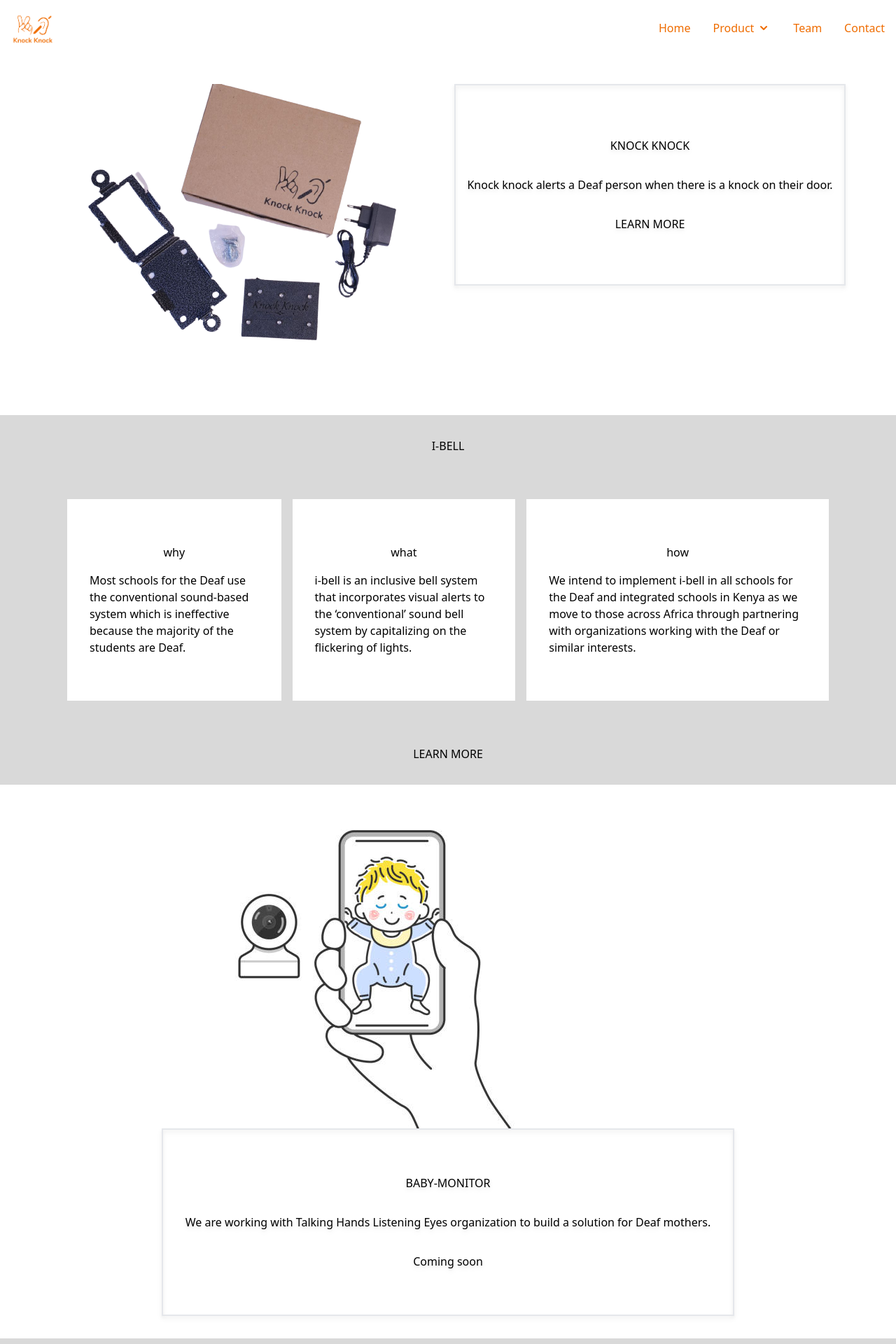
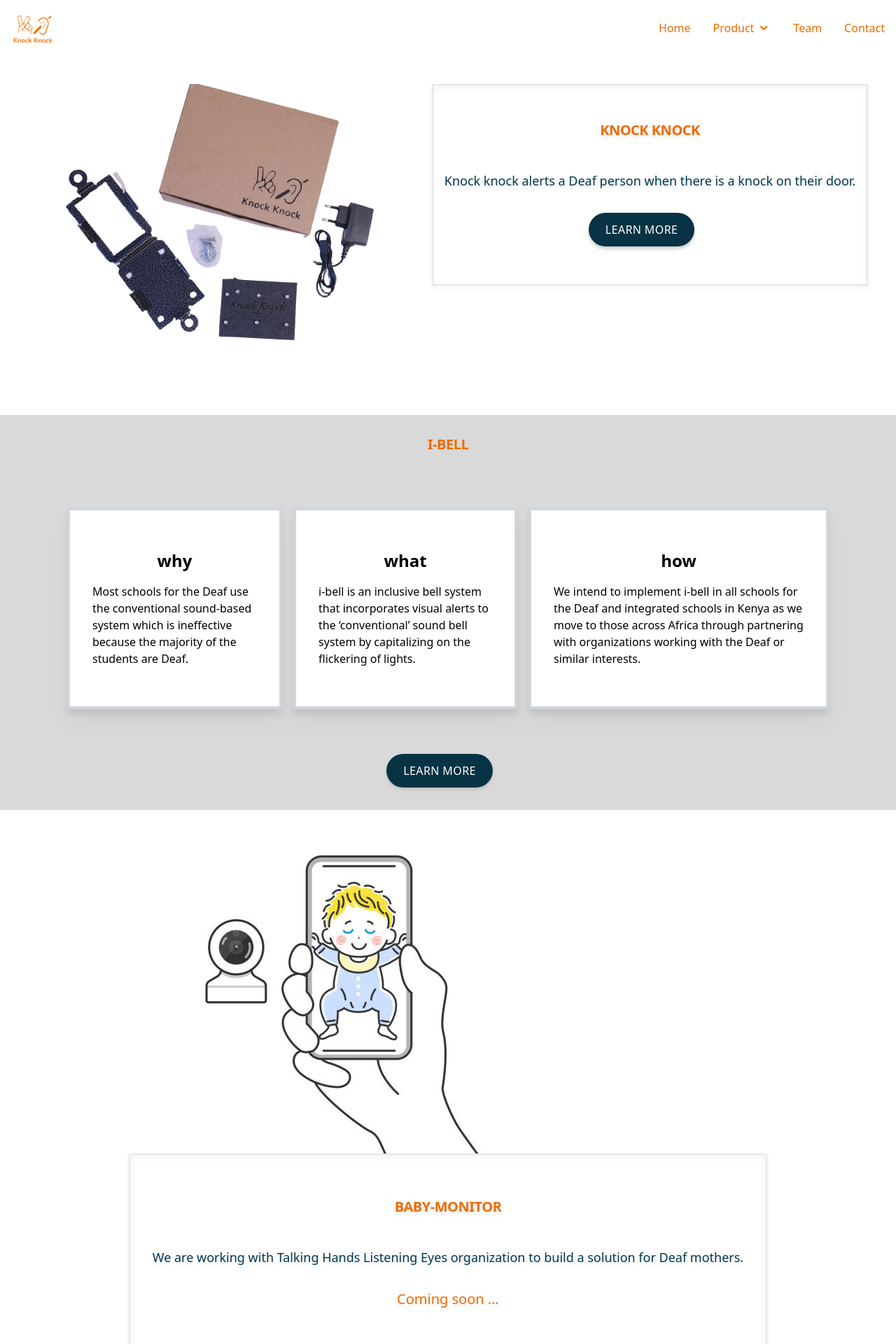
Before and after one commit to murithicollins/Knockknock, a SvelteKit app: page /Product in a window 1280 px wide. Shown: the top 1920 px of the page at 70% size. Built offline with nearby package versions, Linux system fonts and the light colour scheme.

Commit message:
updates on all pages paragraph consistency of all pages

```diff
--- a/src/components/Roadmap.svelte
+++ b/src/components/Roadmap.svelte
@@ -6,12 +6,15 @@
         <h1 class="mb-4 text-xl font-bold leading-none tracking-tight text-[#EF6C00]  dark:text-white">OUR ROADMAP</h1>
     </div>
     <div class="flex justify-center my-4">
-        <p>
+        <p class="md:text-lg text-[#00394F]">
             The vision of knock knock is to build a single platform that convey all kinds of sounds to persons with hearing loss.
             We started by conveying a door knock and our journey is still in progress
         </p>
     </div>
-    <div class="flex justify-center my-8">
-        <img src="img/roadmap.svg" class="" alt="" />
+    <div class="flex justify-center my-8 mx-96">
+        <img src="img/roadmap.png" class=" " alt="This image shows the roadmap for knock knock.
+        They started by building a solution to convey a door knock to the Deaf then proceeded to bell ringing sounds in schools for the Deaf, which they call i-bel.
+        They are currently working towards representing teh sound of baby crying for Deaf Mothers; which they call b. Monitor.
+        Their next step is to look into outside sounds like car hooting. Their eventual goal is to convey numerous sounds within a single gadget." />
     </div>
 </div>
--- a/src/components/herosection.svelte
+++ b/src/components/herosection.svelte
@@ -4,18 +4,23 @@
 
 <div class="flex flex-col-reverse py-16 lg:pt-0 lg:flex-col lg:pb-0 space">
     <div class="flex justify-center mt-20 inset-y-0 top-0 right-0 z-0 w-full max-w-xl px-4 mx-auto md:px-0 lg:pr-0 lg:mb-0 lg:mx-0 lg:w-7/12 lg:max-w-full lg:absolute xl:px-0 ">
-      <img src="img/knock team.png" class="h-1/2 skew-r-6 " alt="" />
+      <img src="img/knock team.png" class="image h-1/2" alt="" />
     </div>
     <div class=" flex flex-col items-start w-full max-w-xl px-4 mx-auto md:px-0 lg:px-8 lg:max-w-screen-xl">
       <div class="mb-16 lg:my-40 lg:max-w-lg lg:pr-5">
-            <h2 class="mb-5 font-sans text-3xl font-bold tracking-tight text-[#EF6C00] sm:text-4xl sm:leading-none">KNOC KNOCK GADGET<br class="hidden md:block" /></h2>
-            <p class="pr-5 mb-5 text-base text-[#00394F] md:text-lg">
+            <h2 class="mb-5 font-sans text-3xl font-bold tracking-tight text-[#EF6C00] sm:text-4xl sm:leading-none">KNOCK KNOCK GADGET<br class="hidden md:block" /></h2>
+            <p class="pr-5 mb-5 text-[#00394F] md:text-lg">
                 listens to sounds in the environment and conveys them in a way perceivable by persons with hearing loss..
             </p>
             <div class="flex items-center ">
             <a
-                href="/"class="inline-flex items-center justify-center h-12 px-6 mr-6 font-medium tracking-wide text-white transition duration-200 rounded-full shadow-md bg-deep-purple-accent-400 hover:bg-deep-purple-accent-700 focus:shadow-outline focus:outline-none bg-cyan-950">Partner With Us</a>
+                href="mailto:info@knockknock.co.ke"class="inline-flex items-center justify-center h-12 px-6 mr-6 font-medium tracking-wide text-white transition duration-200 rounded-full shadow-md bg-deep-purple-accent-400 hover:bg-deep-purple-accent-700 focus:shadow-outline focus:outline-none bg-cyan-950">Partner With Us</a>
             </div>
       </div>
     </div>
 </div>
+<style>
+.image{
+  clip-path: polygon(15% 0, 100% 0, 100% 100%, 0% 100%);
+}
+</style>
--- a/src/components/vision.svelte
+++ b/src/components/vision.svelte
@@ -3,7 +3,7 @@
 </div>
 <div id="cards">
   <div class="flex justify-center my-4">
-    <p>Partner with us in our initiative of helping the Deaf navigate the sound environment.
+    <p class="md:text-lg text-[#00394F]">Partner with us in our initiative of helping the Deaf navigate the sound environment.
       What we are looking for: </p>
   </div>
   <div class="flex justify-center my-8 flex-col md:flex-row">
@@ -11,9 +11,10 @@
       <figcaption class="card__caption">
         <h1 class="card__name">✓  Strategic Partner</h1>
         <div class="card__stats">
-          <p>Lorem ipsum dolor sit amet consectetur adipisicing elit.
-            Eaque at nobis doloremque odit labore provident unde officiis odio sit sint?
-            Vitae accusantium praesentium ullam alias aut quod cum perferendis maiores.
+          <p class="">
+            We are looking to partner with organizations that share the same
+            vision of helping persons with hearing loss to implement the project.
+            The partnership is dynamic, depending on what the organization can
           </p>
         </div>
       </figcaption>
@@ -63,7 +64,7 @@
   transition: 0.4s;
 }
 .card__caption {
-  background-color: rgba(255, 255, 255, 0.65);
+  /* background-color: rgba(255, 255, 255, 0.65); */
   padding: 1em;
   position: relative;
   border-radius: 0 0 3px 3px;
--- a/src/routes/Product/+page.svelte
+++ b/src/routes/Product/+page.svelte
@@ -12,15 +12,17 @@
         <div class="flex items-center justify-center  drop-shadow-md border-2 md:h-72 px-4 ">
             <div class="space-y-8">
                 <div class="flex justify-center" >
-                    <h3>
+                    <h3 class="mb-4 text-xl font-bold leading-none tracking-tight text-[#EF6C00]  dark:text-white">
                         KNOCK KNOCK
                     </h3>
                 </div>
                 <div class="flex items-center">
-                    <p>Knock knock alerts a Deaf person when there is a knock on their door.</p>
+                    <p class="text-[#00394F] md:text-lg">Knock knock alerts a Deaf person when there is a knock on their door.</p>
                 </div>
                 <div class="flex justify-center">
-                    <button>LEARN MORE</button>
+                    <a href="mailto:info@knockknock.co.ke">
+                        <button class="inline-flex items-center justify-center h-12 px-6 mr-6 font-medium tracking-wide text-white transition duration-200 rounded-full shadow-md bg-deep-purple-accent-400 hover:bg-deep-purple-accent-700 focus:shadow-outline focus:outline-none bg-cyan-950">LEARN MORE</button>
+                    </a>
                 </div>
             </div>
 
@@ -30,15 +32,15 @@
     <div class="flex justify-center  bg-[#D9D9D9] p-4 md:p-8">
         <div class="">
             <div class="flex justify-center">
-                <h3>I-BELL</h3>
+                <h3 class="mb-4 text-xl font-bold leading-none tracking-tight text-[#EF6C00]  dark:text-white">I-BELL</h3>
             </div>
             <!-- containers -->
             <div class="flex justify-center items-center" >
                 <div class="flex flex-col md:flex-row justify-center gap-2 md:gap-4  m-4 md:m-8 p-4 md:p-8" >
                     <!-- why -->
-                    <div class="bg-[#ffffff] p-4 md:p-8  h-72 flex items-center">
+                    <div class="bg-[#ffffff] p-4 md:p-8  h-72 flex items-center drop-shadow-xl border-4 border-gray-300">
                         <div class="space-y-4">
-                            <h1 class="flex justify-center">why</h1>
+                            <h1 class="flex justify-center font-bold text-2xl">why</h1>
                             <p class="flex items-center">
                                 Most schools for the Deaf use the conventional sound-based system which is ineffective because the majority of the students are Deaf.
                             </p>
@@ -46,9 +48,9 @@
 
                     </div>
                     <!-- what -->
-                    <div class="p-4 md:p-8  h-72 flex items-center bg-[#ffffff]">
+                    <div class="p-4 md:p-8  h-72 flex items-center bg-[#ffffff] drop-shadow-xl border-4 border-gray-300">
                         <div class="space-y-4">
-                            <h1 class="flex justify-center">what</h1>
+                            <h1 class="flex justify-center font-bold text-2xl">what</h1>
                             <p>
                                 i-bell is an inclusive bell system that incorporates visual alerts to the ‘conventional’ sound bell system by capitalizing on the flickering of lights.
                             </p>
@@ -56,12 +58,11 @@
 
                     </div>
                     <!-- how -->
-                    <div class="p-4 md:p-8  h-72 flex items-center bg-[#ffffff]">
+                    <div class="p-4 md:p-8  h-72 flex items-center bg-[#ffffff] drop-shadow-xl border-4 border-gray-300">
                         <div class="space-y-4" >
-                            <h1 class="flex justify-center">how</h1>
+                            <h1 class="flex justify-center font-bold text-2xl">how</h1>
                             <p>
                                 We intend to implement i-bell in all schools for the Deaf and integrated schools in Kenya as we move to those across Africa through partnering with organizations working with the Deaf or similar interests.
-
                             </p>
                         </div>
 
@@ -70,7 +71,9 @@
             </div>
             <!-- button -->
             <div class="flex justify-center">
-                <button> LEARN MORE</button>
+                <a href="/bell ">
+                    <button class="inline-flex items-center justify-center h-12 px-6 mr-6 font-medium tracking-wide text-white transition duration-200 rounded-full shadow-md bg-deep-purple-accent-400 hover:bg-deep-purple-accent-700 focus:shadow-outline focus:outline-none bg-cyan-950">LEARN MORE</button>
+                </a>
             </div>
         </div>
 
@@ -83,15 +86,15 @@
             </div>
             <div class="drop-shadow-md border-2 py-16 px-8 space-y-8">
                 <div class="flex justify-center">
-                    <h3>BABY-MONITOR</h3>
+                    <h3 class="mb-4 text-xl font-bold leading-none tracking-tight text-[#EF6C00]  dark:text-white">BABY-MONITOR</h3>
                 </div>
                 <div class="flex justify-center">
-                    <p>
+                    <p class="text-[#00394F] md:text-lg">
                         We are working with Talking Hands Listening Eyes organization to build a solution for Deaf mothers.
                     </p>
                 </div>
                 <div class="flex justify-center">
-                    <h3>Coming soon</h3>
+                    <h3 class="text-[#EF6C00] text-xl">Coming soon ...</h3>
                 </div>
             </div>
 
```
Also changed, not shown: static/img/roadmap.png (added).
